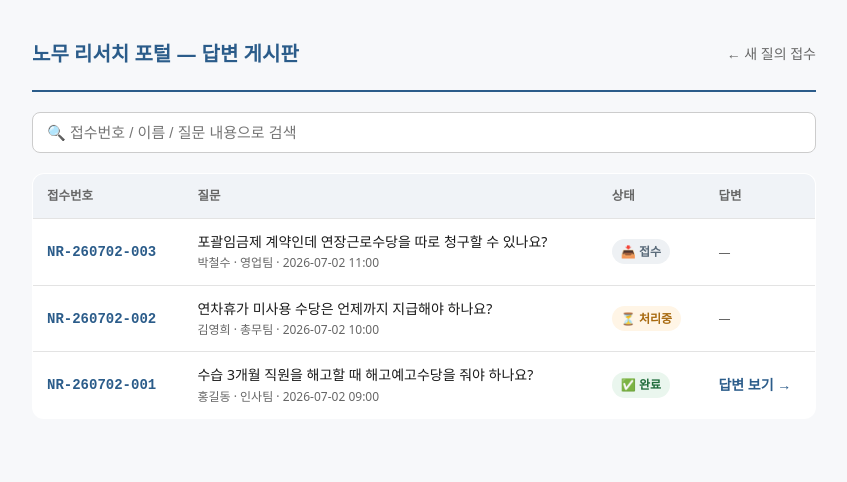
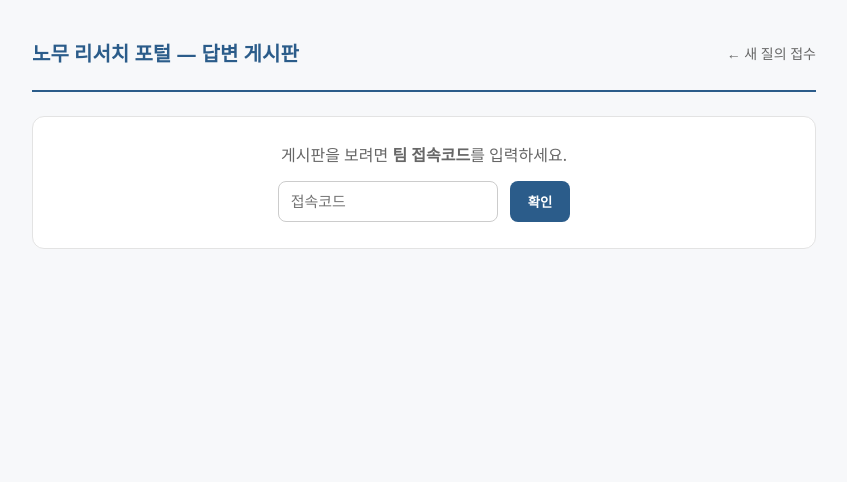
Before and after one commit to beyondcpa/nomu-portal, a plain HTML site: page board.html in a window 1280 px wide. Shown: the whole page, without its empty margins (216-1063 px from the left). Drawn offline with Linux system fonts and the light colour scheme.

Commit message:
Add files via upload

```diff
--- a/board.html
+++ b/board.html
@@ -14,14 +14,18 @@
   header h1{ font-size:20px; margin:0; color:var(--brand); }
   header a{ font-size:14px; color:var(--sub); text-decoration:none; }
   header a:hover{ color:var(--brand); text-decoration:underline; }
-  .search{ margin:20px 0; }
-  .search input{ width:100%; padding:11px 14px; border:1px solid #ccc; border-radius:8px; font-size:15px; }
+  .bar{ display:flex; gap:10px; margin:20px 0; }
+  .bar input{ flex:1; padding:11px 14px; border:1px solid #ccc; border-radius:8px; font-size:15px; }
+  .bar button{ padding:11px 16px; border:1px solid var(--brand); background:#fff; color:var(--brand); border-radius:8px; font-weight:600; cursor:pointer; }
+  .gate{ background:#fff; border:1px solid var(--line); border-radius:12px; padding:26px; text-align:center; margin-top:24px; }
+  .gate input{ width:220px; padding:11px 12px; border:1px solid #ccc; border-radius:8px; font-size:15px; }
+  .gate button{ margin-left:8px; padding:11px 18px; background:var(--brand); color:#fff; border:0; border-radius:8px; font-weight:600; cursor:pointer; }
   table{ width:100%; border-collapse:collapse; background:#fff; border:1px solid var(--line); border-radius:12px; overflow:hidden; }
   th,td{ text-align:left; padding:12px 14px; border-bottom:1px solid var(--line); font-size:14px; }
   th{ background:#f0f3f7; color:var(--sub); font-weight:600; font-size:12.5px; }
   tr:last-child td{ border-bottom:0; }
   .tk{ font-family:monospace; color:var(--brand); font-weight:600; }
-  .st{ display:inline-block; padding:3px 9px; border-radius:20px; font-size:12px; font-weight:600; }
+  .st{ display:inline-block; padding:3px 9px; border-radius:20px; font-size:12px; font-weight:600; white-space:nowrap; }
   .st.done{ background:#eaf6ee; color:#1e6b3a; }
   .st.proc{ background:#fff5e6; color:#a86a10; }
   .st.recv{ background:#eef1f4; color:#5a6b7a; }
@@ -31,6 +35,7 @@
   .empty{ text-align:center; color:var(--sub); padding:40px; background:#fff; border:1px dashed var(--line); border-radius:12px; }
   .q{ color:var(--ink); }
   .meta{ color:var(--sub); font-size:12px; }
+  .note{ color:#aaa; font-size:12px; text-align:center; margin-top:16px; }
 </style>
 </head>
 <body>
@@ -40,61 +45,89 @@
     <a href="index.html">← 새 질의 접수</a>
   </header>
 
-  <div class="search">
-    <input type="text" id="q" placeholder="🔍 접수번호 / 이름 / 질문 내용으로 검색">
+  <!-- 접속코드 게이트 -->
+  <div class="gate" id="gate">
+    <p style="margin:0 0 12px; color:var(--sub);">게시판을 보려면 <b>팀 접속코드</b>를 입력하세요.</p>
+    <input type="password" id="code" placeholder="접속코드" onkeydown="if(event.key==='Enter')enter()">
+    <button onclick="enter()">확인</button>
+    <div id="gateErr" style="color:#c0392b; font-size:13px; margin-top:10px; display:none;">코드가 올바르지 않습니다.</div>
   </div>
 
-  <div id="list"></div>
+  <!-- 목록 -->
+  <div id="main" style="display:none;">
+    <div class="bar">
+      <input type="text" id="q" placeholder="🔍 접수번호 / 이름 / 질문 내용으로 검색">
+      <button onclick="load()">↻ 새로고침</button>
+    </div>
+    <div id="list"></div>
+    <div class="note">이 목록은 구글시트에서 실시간으로 불러옵니다. 답변이 완료되면 자동으로 표시됩니다.</div>
+  </div>
 </div>
 
 <script>
   var cfg = window.PORTAL_CONFIG || {};
   if (cfg.ORG_NAME) document.getElementById('org').textContent = cfg.ORG_NAME + ' — 답변 게시판';
-  var all = [];
+  var all = [], CODE = "";
 
   var STATUS = {
-    'done':   ['done','✅ 완료'],
-    'proc':   ['proc','⏳ 처리중'],
-    'recv':   ['recv','📥 접수'],
-    'error':  ['err','⚠ 오류']
+    'done':  ['done','✅ 완료'], 'proc':['proc','⏳ 처리중'], 'review':['proc','⏳ 처리중'],
+    'recv':  ['recv','📥 접수'], 'error':['err','⚠ 오류']
   };
+
+  // 저장된 코드가 있으면 자동 진입
+  var saved = localStorage.getItem('nomu_code');
+  if (saved) { CODE = saved; showMain(); load(); }
+
+  function enter(){
+    CODE = document.getElementById('code').value.trim();
+    if (!CODE) return;
+    fetchBoard(function(ok){
+      if (ok){ localStorage.setItem('nomu_code', CODE); showMain(); render(all); }
+      else { document.getElementById('gateErr').style.display='block'; }
+    });
+  }
+  function showMain(){ document.getElementById('gate').style.display='none'; document.getElementById('main').style.display='block'; }
+
+  function fetchBoard(cb){
+    if (!cfg.APPS_SCRIPT_URL || cfg.APPS_SCRIPT_URL.indexOf('http')!==0){
+      document.getElementById('list').innerHTML='<div class="empty">⚙️ 서버 주소(config.js)가 설정되지 않았습니다.</div>'; if(cb)cb(false); return;
+    }
+    fetch(cfg.APPS_SCRIPT_URL + '?action=board&code=' + encodeURIComponent(CODE) + '&t=' + Date.now())
+      .then(function(r){ return r.json(); })
+      .then(function(res){
+        if (res && res.ok){ all = (res.items||[]).sort(function(a,b){ return (b.ts||0)-(a.ts||0); }); if(cb)cb(true); }
+        else { if(cb)cb(false); }
+      })
+      .catch(function(){ if(cb)cb(false); });
+  }
+
+  function load(){ fetchBoard(function(ok){ if(ok) render(all); }); }
+
+  function answerUrl(id){ return cfg.APPS_SCRIPT_URL + '?action=answer&id=' + encodeURIComponent(id) + '&code=' + encodeURIComponent(CODE); }
 
   function render(items){
     var box = document.getElementById('list');
-    if (!items.length){ box.innerHTML = '<div class="empty">표시할 항목이 없습니다.</div>'; return; }
+    if (!items.length){ box.innerHTML = '<div class="empty">아직 접수된 질의가 없습니다.</div>'; return; }
     var rows = items.map(function(it){
       var s = STATUS[it.status] || STATUS['recv'];
-      var link = (it.status==='done' && it.answer_url)
-        ? '<a class="view" href="'+it.answer_url+'" target="_blank">답변 보기 →</a>'
+      var link = (it.status==='done' && it.has_answer)
+        ? '<a class="view" href="'+answerUrl(it.id)+'" target="_blank">답변 보기 →</a>'
         : '<span class="meta">—</span>';
       var qshort = (it.question||'').length>50 ? (it.question||'').slice(0,50)+'…' : (it.question||'');
-      return '<tr>'
-        + '<td><span class="tk">'+it.id+'</span></td>'
-        + '<td class="q">'+escapeHtml(qshort)+'<div class="meta">'+escapeHtml(it.name||'')+(it.dept?' · '+escapeHtml(it.dept):'')+' · '+(it.date||'')+'</div></td>'
-        + '<td><span class="st '+s[0]+'">'+s[1]+'</span></td>'
-        + '<td>'+link+'</td>'
-        + '</tr>';
+      return '<tr><td><span class="tk">'+it.id+'</span></td>'
+        + '<td class="q">'+esc(qshort)+'<div class="meta">'+esc(it.name||'')+(it.dept?' · '+esc(it.dept):'')+' · '+(it.date||'')+'</div></td>'
+        + '<td><span class="st '+s[0]+'">'+s[1]+'</span></td><td>'+link+'</td></tr>';
     }).join('');
     box.innerHTML = '<table><thead><tr><th>접수번호</th><th>질문</th><th>상태</th><th>답변</th></tr></thead><tbody>'+rows+'</tbody></table>';
   }
 
-  function escapeHtml(s){ return (s||'').replace(/[&<>"]/g,function(c){return {'&':'&amp;','<':'&lt;','>':'&gt;','"':'&quot;'}[c];}); }
+  function esc(s){ return (s||'').replace(/[&<>"]/g,function(c){return {'&':'&amp;','<':'&lt;','>':'&gt;','"':'&quot;'}[c];}); }
 
   document.getElementById('q').addEventListener('input', function(e){
     var t = e.target.value.trim().toLowerCase();
     if (!t){ render(all); return; }
-    render(all.filter(function(it){
-      return (it.id+' '+(it.name||'')+' '+(it.question||'')).toLowerCase().indexOf(t) >= 0;
-    }));
+    render(all.filter(function(it){ return (it.id+' '+(it.name||'')+' '+(it.question||'')).toLowerCase().indexOf(t)>=0; }));
   });
-
-  fetch((cfg.ANSWERS_INDEX||'answers/index.json') + '?t=' + Date.now())
-    .then(function(r){ return r.ok ? r.json() : []; })
-    .then(function(data){
-      all = (data.items || data || []).sort(function(a,b){ return (b.ts||0)-(a.ts||0); });
-      render(all);
-    })
-    .catch(function(){ document.getElementById('list').innerHTML = '<div class="empty">아직 발행된 답변 목록이 없습니다.</div>'; });
 </script>
 </body>
 </html>
```
Also changed, not shown: 1 other file.
